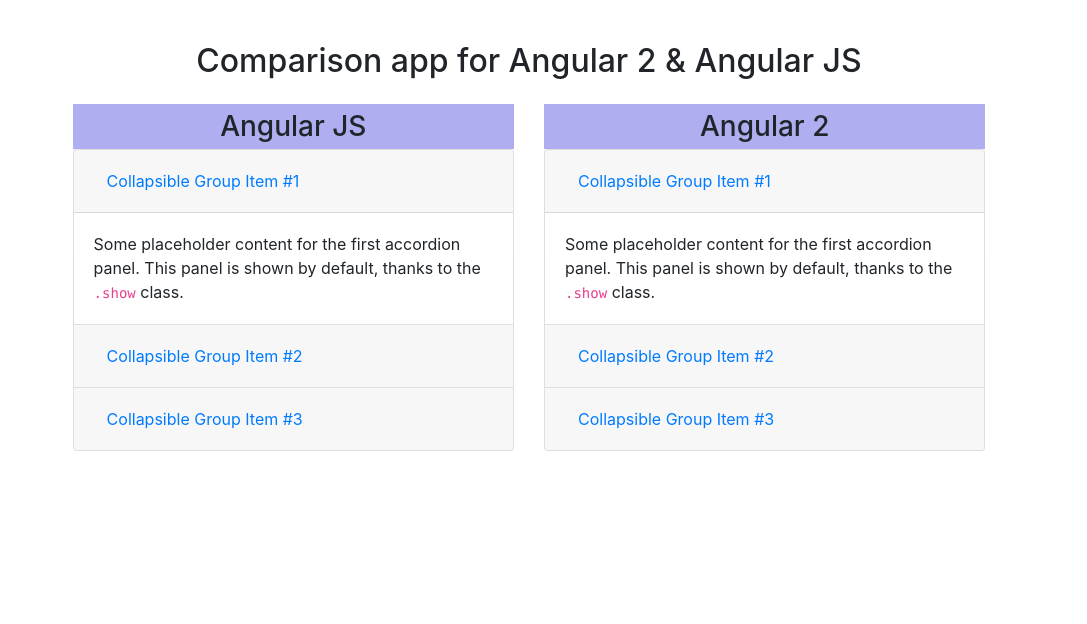
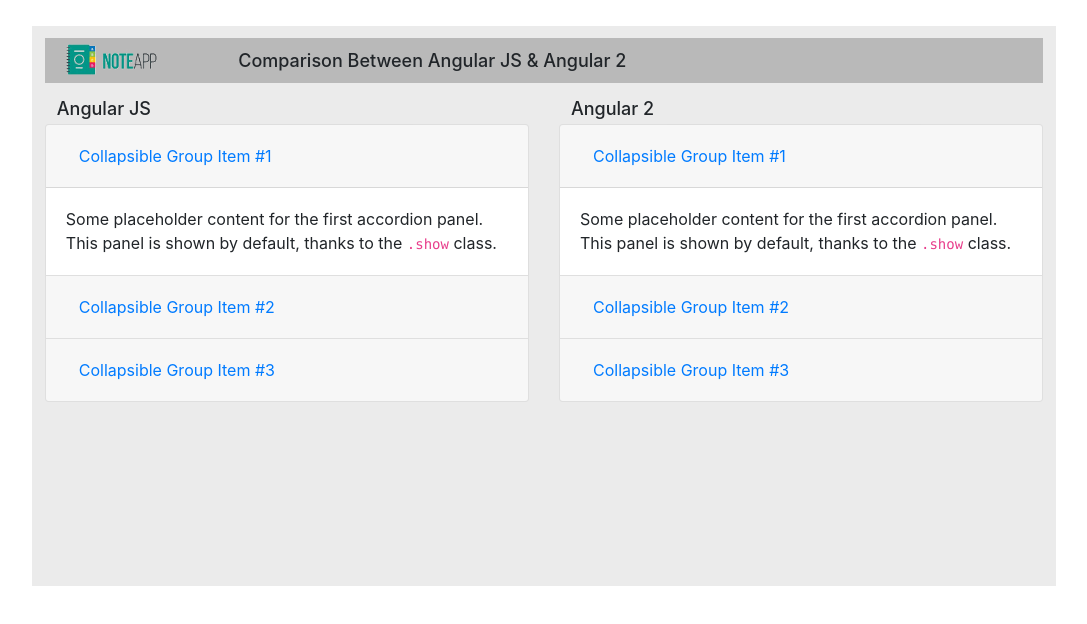
Before and after one commit to Shubhu2107/notes-sample-app, an Angular app: page /shubhangi in a window 1280 px wide. Shown: the top 624 px of the page, without its empty margins (96-1183 px from the left). Built offline with nearby package versions, Linux system fonts and the light colour scheme.

Commit message:
header commit

```diff
--- a/src/app/shubhangi/shubhangi.component.css
+++ b/src/app/shubhangi/shubhangi.component.css
@@ -1,18 +1,30 @@
 
   .wrapper {
     width: 1024px;
-    height: 600px;
-    margin: auto;
-    padding: 2%;
+    height: 560px;
+    margin: 2% auto;
+    padding: 1%;
+    background: #ebebeb;
 }
-.align_center{
-  text-align: center;
-    background: rgb(174, 174, 241);
+.mainHeader{
+  background: #b9b9b9;
+}
+.compaire_header {
+    text-align: left;
     margin: 0;
     padding: 12px;
-    font-size: 28px;
+    font-size: 18px;
     line-height: 21px;
 }
-.compaire_header {
-    text-align: center;
+.logoimg {
+  height: 43px;
+  padding: 5px;
+  margin: auto;
 }
+.align_left {
+    text-align: left;
+    margin: 0;
+    padding: 15px 5px 5px 12px;
+    font-size: 18px;
+    line-height: 21px;
+}
--- a/src/app/shubhangi/shubhangi.component.html
+++ b/src/app/shubhangi/shubhangi.component.html
@@ -1,9 +1,16 @@
 
 <div class="wrapper">
-    <section class="midOuter col-12 row">
-        <h2 class="col-12  compaire_header p-3"> Comparison app for Angular 2 & Angular JS</h2>
-        <div class="col-6">
-          <h2 class="align_center">Angular JS</h2>
+  <section class="mainHeader row p-0 m-0 ">
+    <div class="col-2">
+      <img class="img-responsive logoimg" src="assets/images/app_logo.png">
+    </div>
+    <div class="col-10">
+      <h2 class="col-12 compaire_header"> Comparison Between Angular JS & Angular 2</h2>
+    </div>
+  </section>
+    <section class="midOuter col-12 row p-0 m-0">
+        <div class="col-6 pl-0">
+          <h2 class="align_left">Angular JS</h2>
             <div class="accordion" id="accordionExample_01">
                 <div class="card">
                   <div class="card-header" id="tab1headingOne">
@@ -50,8 +57,8 @@
                 </div>
               </div>
         </div>
-        <div class="col-6">
-          <h2 class="align_center">Angular 2</h2>
+        <div class="col-6 pr-0">
+          <h2 class="align_left">Angular 2</h2>
             <div class="accordion" id="accordionExample_02">
                 <div class="card">
                   <div class="card-header" id="tab1headingOne">
```
Also changed, not shown: src/assets/images/app_logo.png (added).
